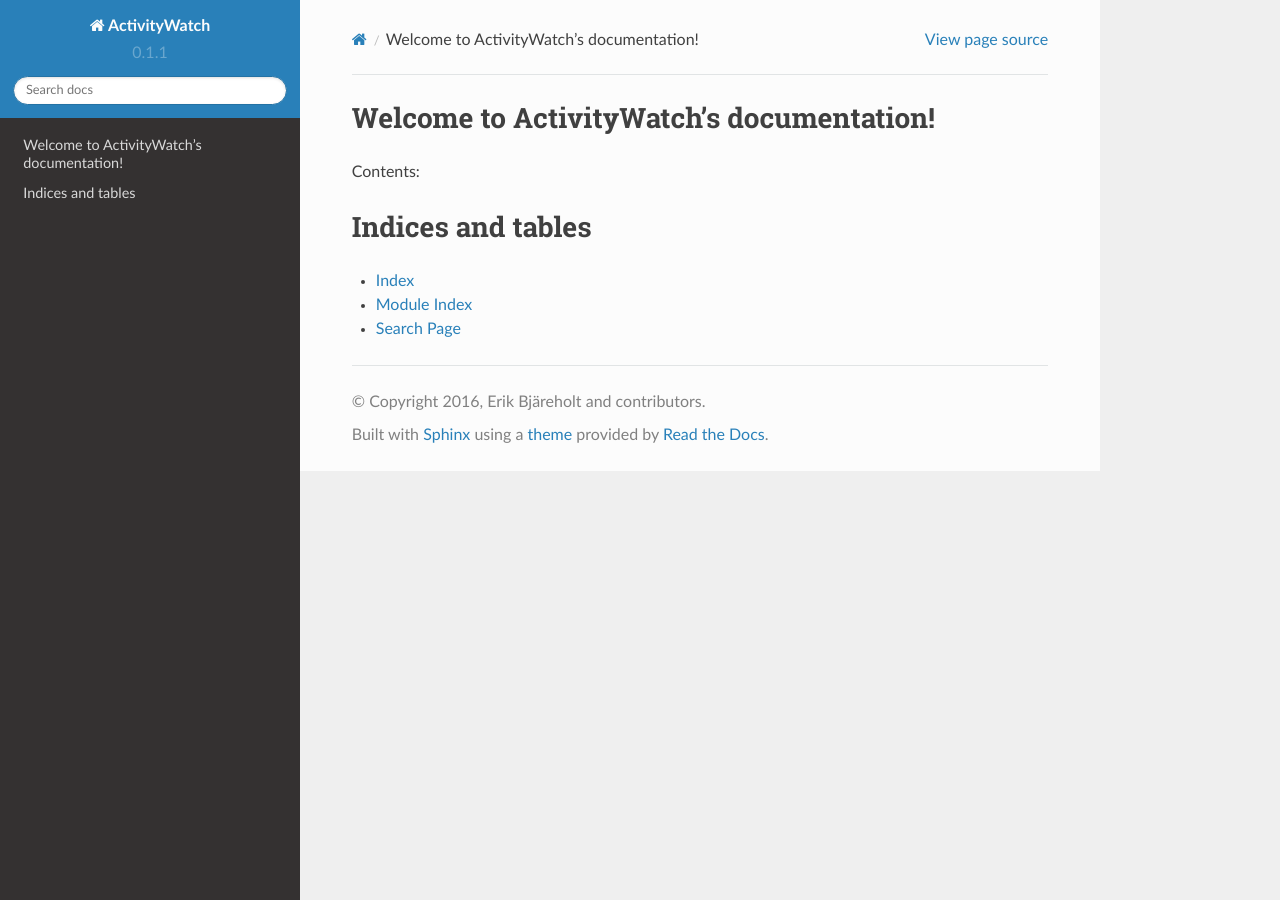
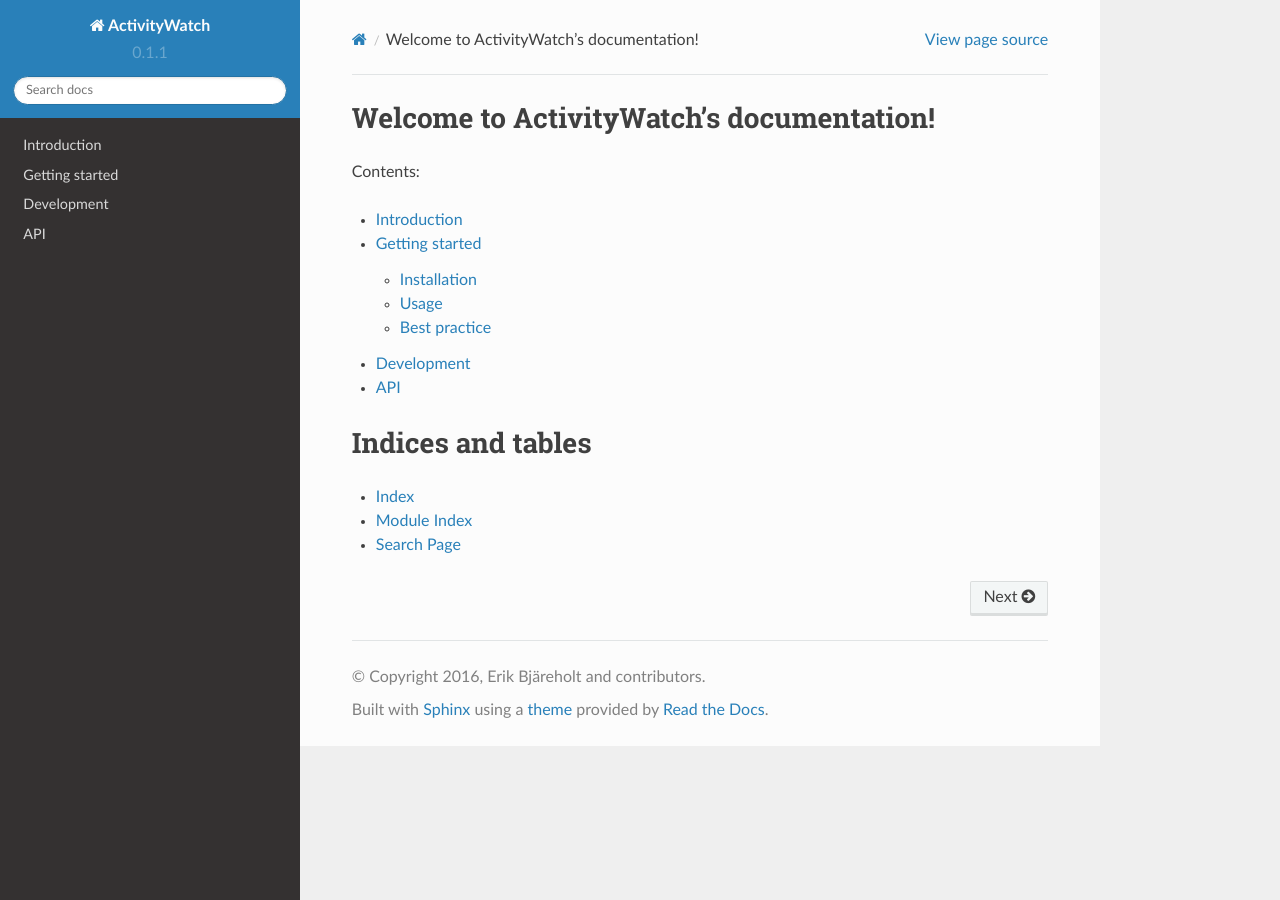
Before and after one commit to ActivityWatch/activitywatch, a Sphinx documentation site: the page built from docs/index.rst, in a window 1280 px wide. Built offline with Sphinx 7.4.7 and the Read the Docs theme 2.0.0, drawn with Linux system fonts in a browser that asks for light colours.

Commit message:
Added pages to index, added intro placeholder

```diff
--- a/docs/index.rst
+++ b/docs/index.rst
@@ -11,6 +11,11 @@
 .. toctree::
    :maxdepth: 2
 
+   intro
+   getting-started
+   development
+   api
+
 
 
 Indices and tables
--- /dev/null
+++ b/docs/intro.rst
@@ -0,0 +1,4 @@
+Introduction
+============
+
+Some introductory text should go here.
```
